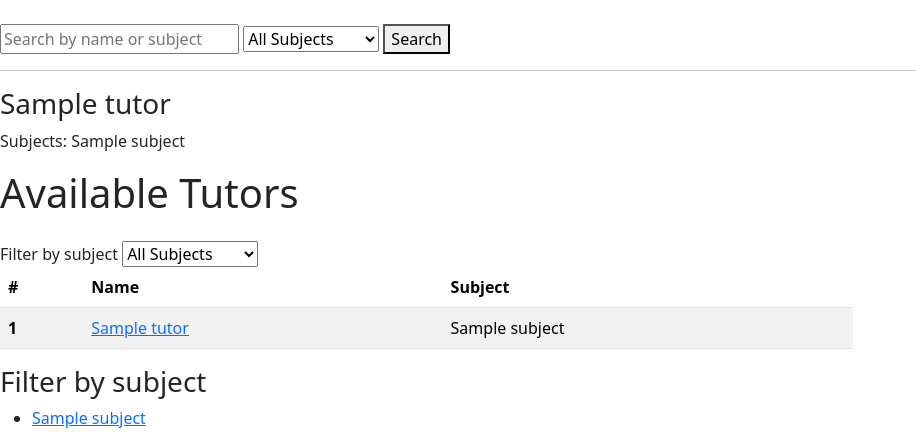
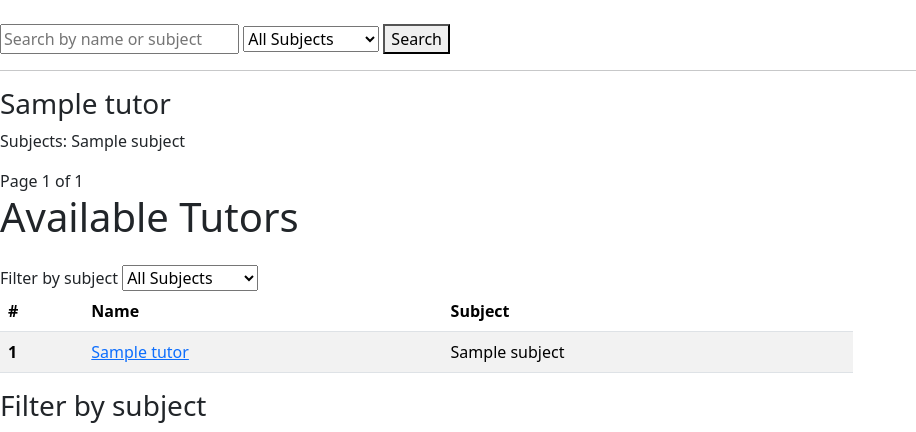
Before and after one commit to SergTsch87/tutors_agreggator, a Django app: page / in a window 1280 px wide. Shown: the top 432 px of the page, without its empty margins (0-916 px from the left). Run offline with Django 5.2, Linux system fonts and the light colour scheme; tables that the repository leaves empty hold one stand-in row (values such as "Sample post").

Commit message:
Add: Add Pagination Controls (already active from paginate_by) in tutors_list.html
This gives the user a way to move between pages while preserving filters (q, subject)

```diff
--- a/tutors_app/templates/tutors_app/tutors_list.html
+++ b/tutors_app/templates/tutors_app/tutors_list.html
@@ -33,6 +33,23 @@
   {% empty %}
     <p>No tutors found.</p>
   {% endfor %}
+
+
+  <!-- PAGINATION CONTROLS -->
+  <div class="pagination">
+    {% if page_obj.has_previous %}
+      <a href="?q={{ search_query }}&subject={{ selected_subject }}&page=1">First</a>
+      <a href="?q={{ search_query }}&subject={{ selected_subject }}&page={{ page_obj.previous_page_number }}">Previous</a>
+    {% endif %}
+
+    <span>Page {{ page_obj.number }} of {{ page_obj.paginator.num_pages }}</span>
+
+    {% if page_obj.has_next %}
+      <a href="?q={{ search_query }}&subject={{ selected_subject }}&page={{ page_obj.next_page_number }}">Next</a>
+      <a href="?q={{ search_query }}&subject={{ selected_subject }}&page={{ page_obj.paginator.num_pages }}">Last</a>
+    {% endif %}
+  </div>
+
 
 
   <div class="col-8">
```
